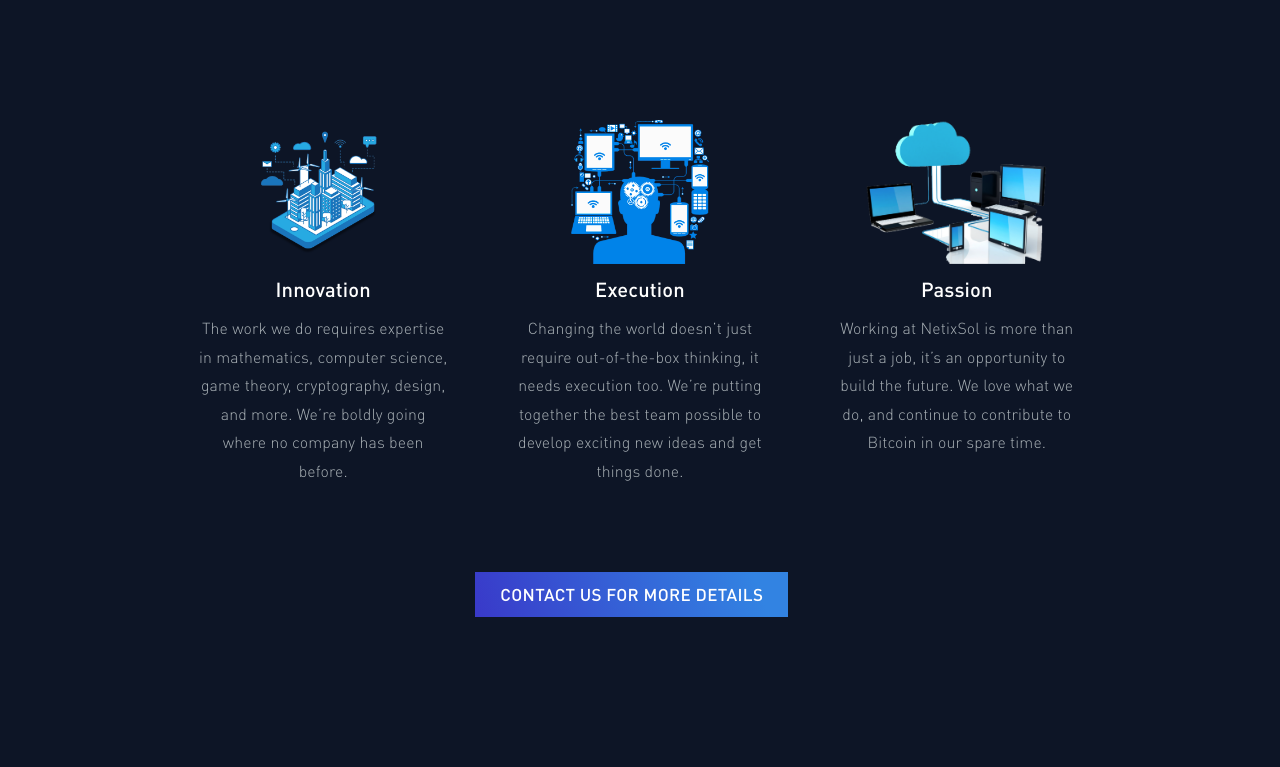
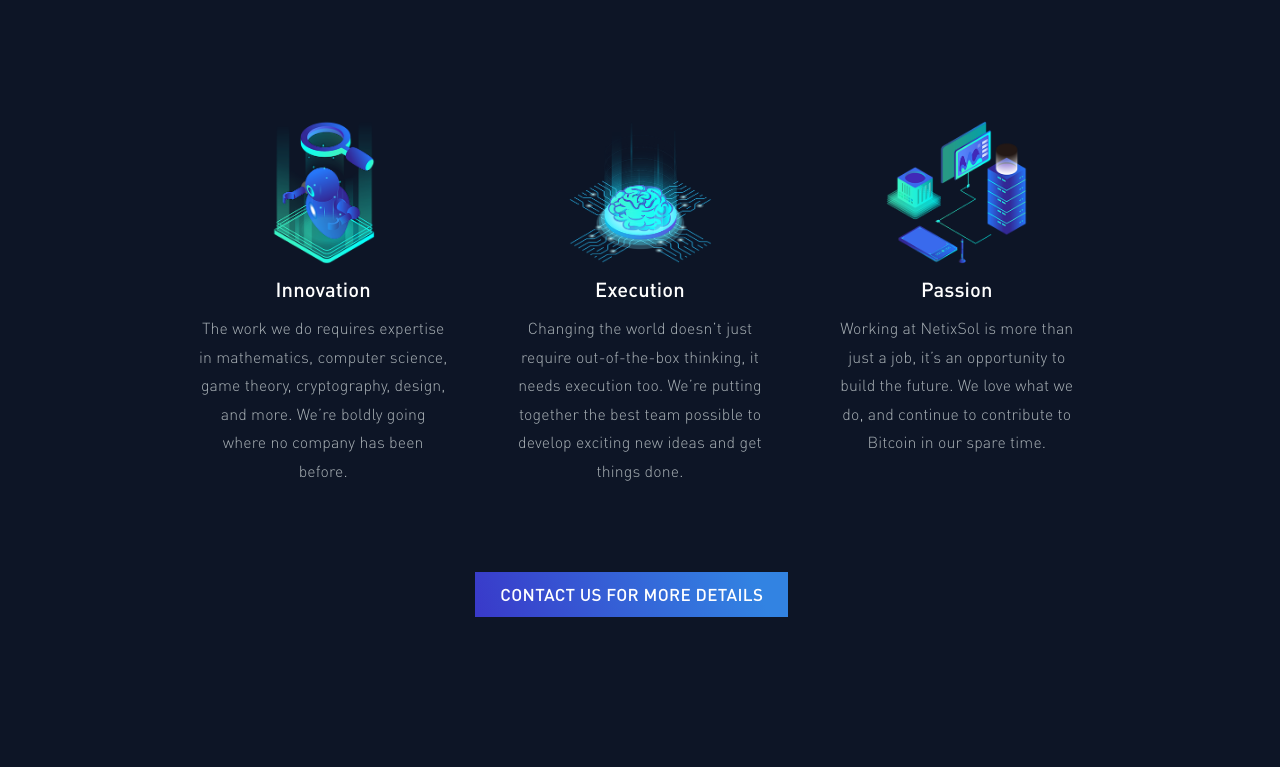
Before and after one commit to mirzausman371/Home-Page-Netixsol, a plain HTML site: page pages/careers/index.html in a window 1280 px wide. Shown: the part 808-1575 px from the top of the page. Drawn offline with Linux system fonts and the light colour scheme.

Commit message:
latest
latest

```diff
--- a/pages/careers/index.html
+++ b/pages/careers/index.html
@@ -503,21 +503,21 @@
         <div class="reason-cards fly">
             <div class="reason-cards_first-row">
                 <div class="reason-card reason-card_"> <img class="reason-card_image reason-card_image_size_"
-                        src="../../src/imgs/icons/inov1.png" alt="Crypto Data Feed">
+                        src="/src/imgs/icons/Careerpic2.png" alt="Crypto Data Feed">
                     <div class="reason-card_title">Innovation</div>
                     <div class="reason-card_text">The work we do requires expertise in mathematics, computer science,
                         game theory, cryptography, design, and more. We’re boldly going where no company has been
                         before.</div>
                 </div>
                 <div class="reason-card reason-card_"> <img class="reason-card_image reason-card_image_size_"
-                        src="../../src/imgs/icons/inov2.png" alt="Crypto Data Feed">
+                        src="/src/imgs/icons/Careerpic1.png" alt="Crypto Data Feed">
                     <div class="reason-card_title">Execution</div>
                     <div class="reason-card_text">Changing the world doesn’t just require out-of-the-box thinking, it
                         needs execution too. We’re putting together the best team possible to develop exciting new ideas
                         and get things done.</div>
                 </div>
                 <div class="reason-card reason-card_"> <img class="reason-card_image reason-card_image_size_"
-                        src="../../src/imgs/icons/inov4.png" alt="Crypto Data Feed">
+                        src="/src/imgs/icons/vision3.png" alt="Crypto Data Feed">
                     <div class="reason-card_title">Passion</div>
                     <div class="reason-card_text">Working at NetixSol is more than just a job, it’s an opportunity to
                         build the future. We love what we do, and continue to contribute to Bitcoin in our spare time.
```
Also changed, not shown: src/imgs/icons/Careerpic1.png (added), src/imgs/icons/Careerpic2.png (added).
